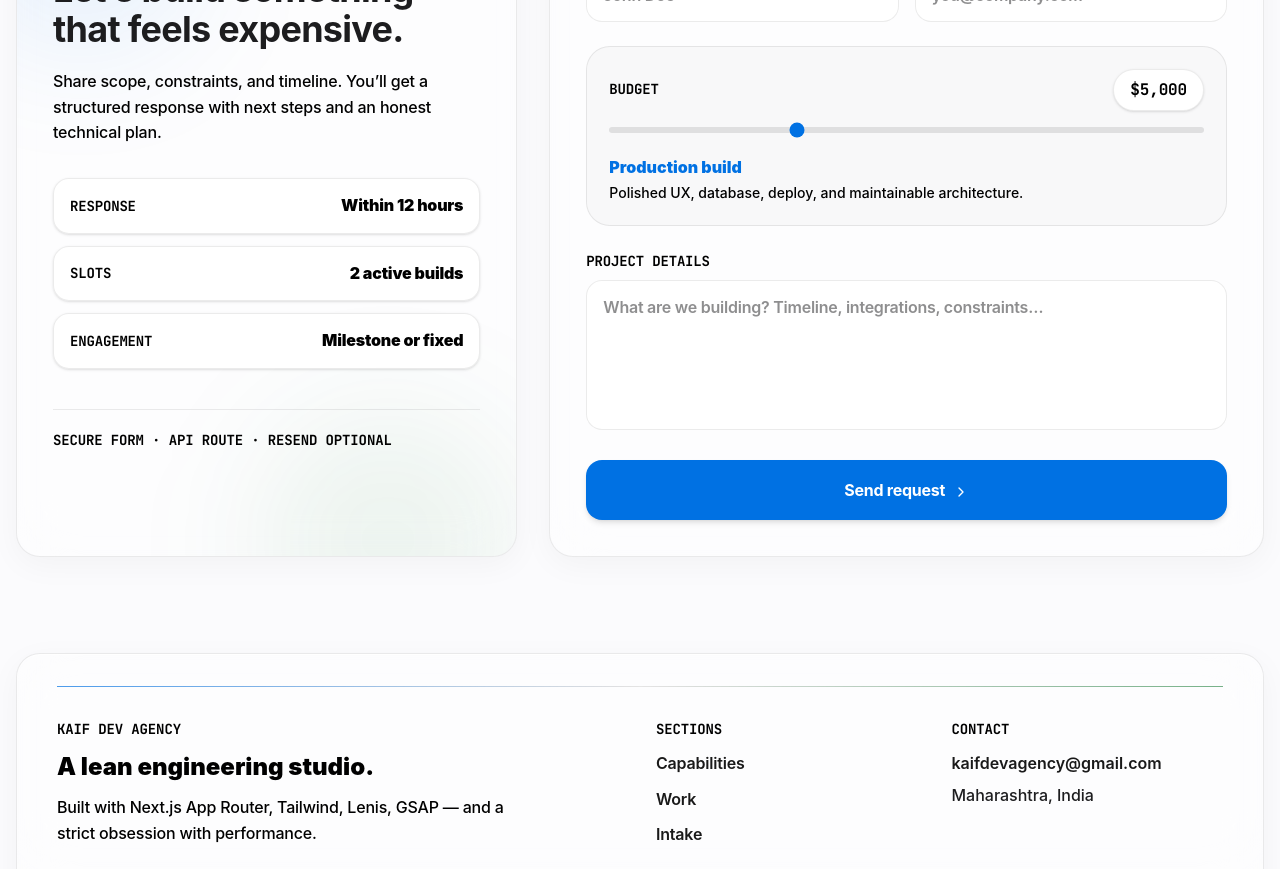
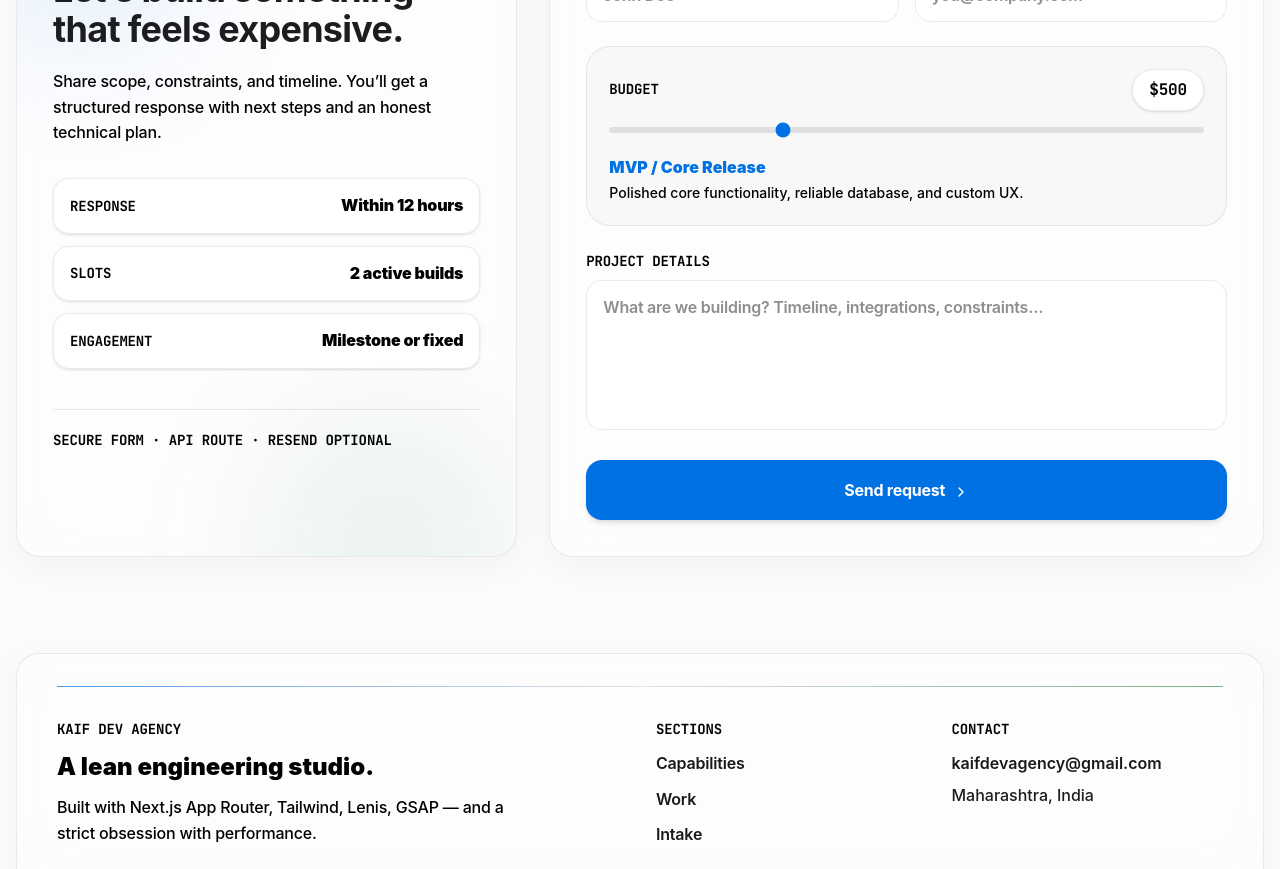
Before and after one commit to kaif771/kaif-dev-agency, a Next.js app: page / in a window 1280 px wide. Shown: the part 2900-3769 px from the top of the page. Built offline with nearby package versions, Linux system fonts and the light colour scheme.

Commit message:
feat: change budget intake slider range to min 100 USD and max 1500 USD with updated tiers

```diff
--- a/src/components/sections/Contact.tsx
+++ b/src/components/sections/Contact.tsx
@@ -14,25 +14,25 @@ type BudgetTier = {
 };
 
 function getBudgetTierLabel(budget: number): BudgetTier {
-  if (budget < 3000) {
+  if (budget < 500) {
     return {
-      title: "MVP / Proof of concept",
-      desc: "Fast validation with a clean production path.",
+      title: "Micro-build / Proof of concept",
+      desc: "Fast validation with a clean, light production path.",
       colorClass: "text-cyber-green",
     };
   }
 
-  if (budget < 8000) {
+  if (budget < 1000) {
     return {
-      title: "Production build",
-      desc: "Polished UX, database, deploy, and maintainable architecture.",
+      title: "MVP / Core Release",
+      desc: "Polished core functionality, reliable database, and custom UX.",
       colorClass: "text-cyber-blue",
     };
   }
 
   return {
-    title: "High‑stakes systems",
-    desc: "Performance, security, and scale with tighter engineering loops.",
+    title: "Premium Production System",
+    desc: "Complete production-ready build, high performance, and deep scaling integration.",
     colorClass: "text-cyber-blue",
   };
 }
@@ -52,7 +52,7 @@ export default function Contact() {
   const [formData, setFormData] = useState({
     name: "",
     email: "",
-    budget: 5000,
+    budget: 500,
     details: "",
   });
   const [isSubmitting, setIsSubmitting] = useState(false);
@@ -78,7 +78,7 @@ export default function Contact() {
       if (response.ok) {
         setSubmitStatus("success");
         setStatusMessage(data.message || "Request received.");
-        setFormData({ name: "", email: "", budget: 5000, details: "" });
+        setFormData({ name: "", email: "", budget: 500, details: "" });
       } else {
         setSubmitStatus("error");
         setStatusMessage(data.error || "Something went wrong.");
@@ -208,9 +208,9 @@ export default function Contact() {
 
                 <input
                   type="range"
-                  min={500}
-                  max={15000}
-                  step={500}
+                  min={100}
+                  max={1500}
+                  step={100}
                   value={formData.budget}
                   onChange={(e) =>
                     setFormData((p) => ({ ...p, budget: parseInt(e.target.value, 10) }))
```
